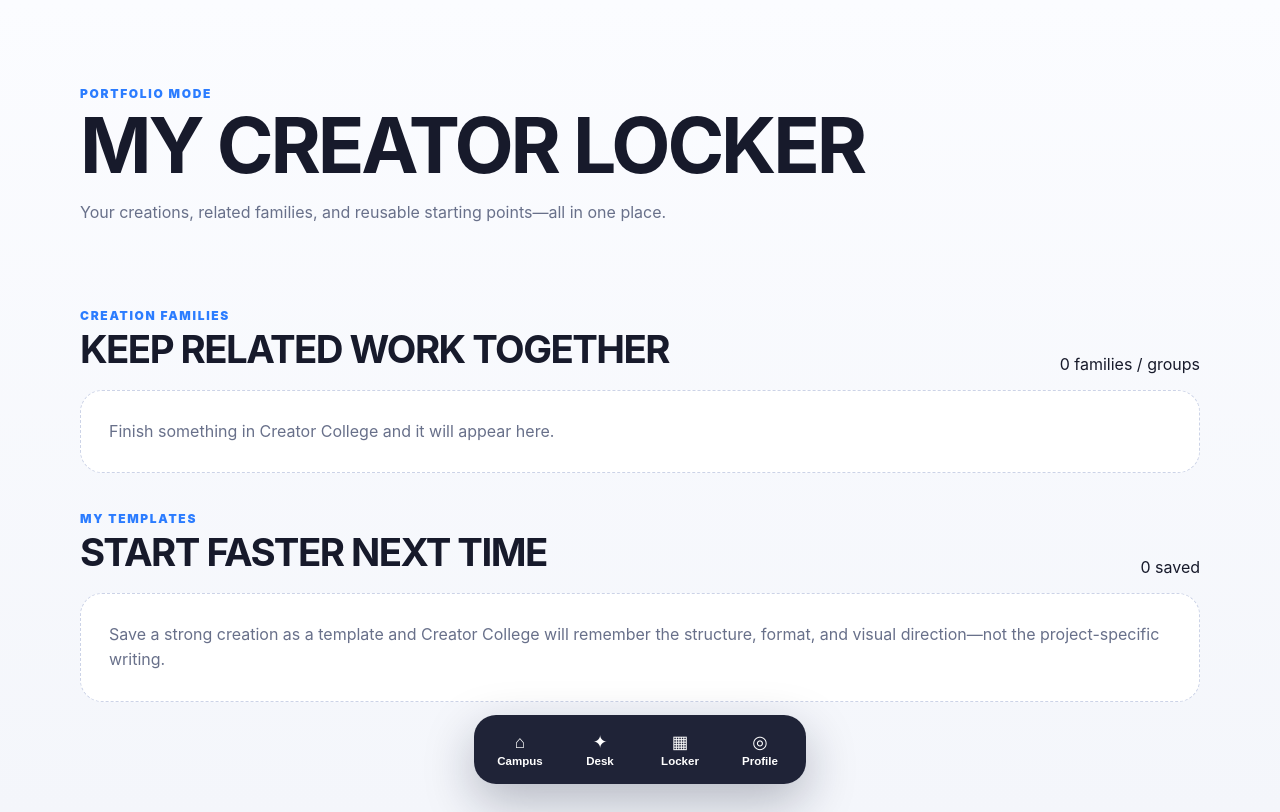
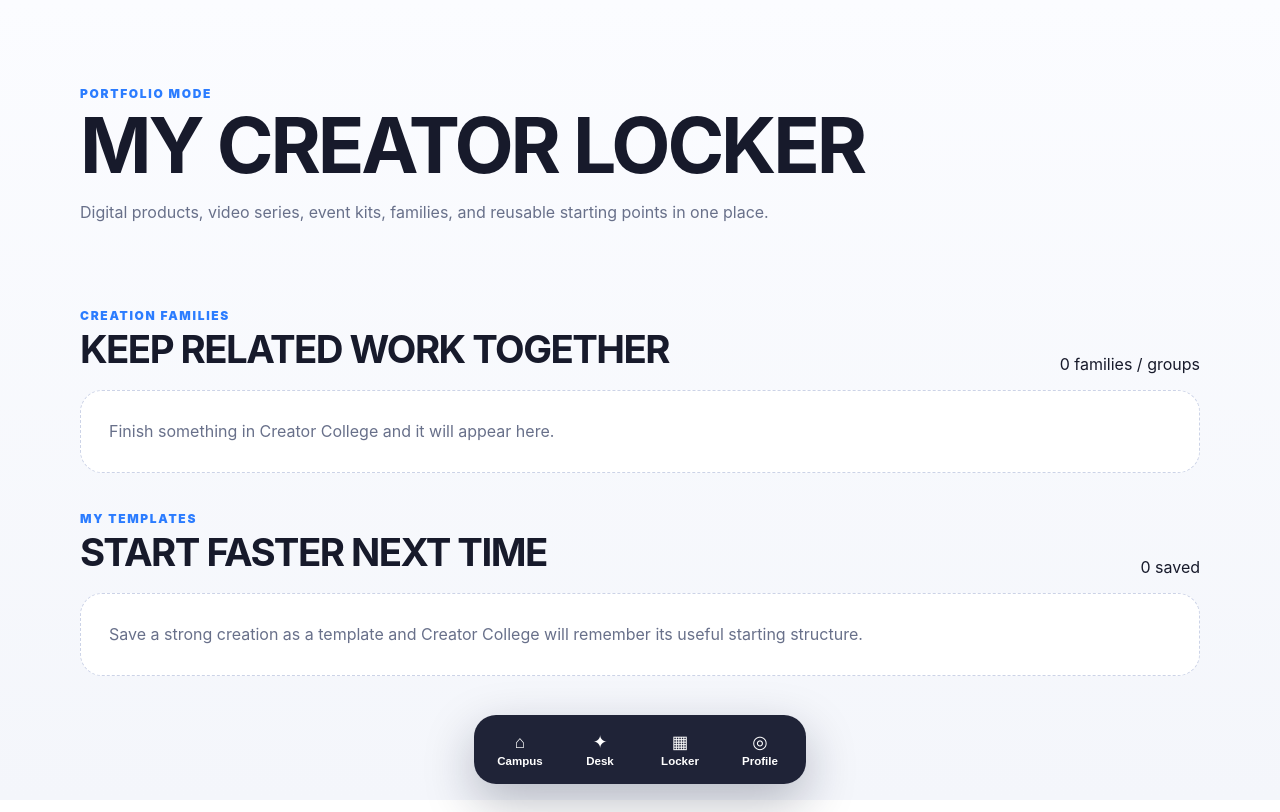
Before and after one commit to melbgittinit/botbox-alpha-clean, a Next.js app: page /creator-college/locker in a window 1280 px wide. Built offline with nearby package versions, Linux system fonts and the light colour scheme.

Commit message:
Unify Creator Locker across builder types

```diff
--- a/app/creator-college/locker/page.tsx
+++ b/app/creator-college/locker/page.tsx
@@ -1,25 +1,24 @@
 "use client";
 
 import { useEffect, useMemo, useState } from "react";
+import { familyGroups, readUnifiedCreations, type UnifiedCreation } from "../lib/creatorCollegeStore";
 
-type Creation={id:string;title:string;format:string;progress:number;status:"BUILDING"|"COMPLETE";updatedAt:string;familyId?:string;parentId?:string;style?:string;outline?:string[];sections?:{title:string;body:string}[]};
-type Template={id:string;title:string;format:string;style:string;outline:string[];sourceId:string};
-const STORAGE_KEY="creator-college-v1-creations";
+type Template={id:string;title:string;format:string;style:string;sourceId:string;kind:string};
 const TEMPLATE_KEY="creator-college-v1-templates";
 
 export default function CreatorLockerPage(){
-  const[creations,setCreations]=useState<Creation[]>([]);
+  const[creations,setCreations]=useState<UnifiedCreation[]>([]);
   const[templates,setTemplates]=useState<Template[]>([]);
-  useEffect(()=>{setCreations(JSON.parse(localStorage.getItem(STORAGE_KEY)||"[]"));setTemplates(JSON.parse(localStorage.getItem(TEMPLATE_KEY)||"[]"))},[]);
-  const families=useMemo(()=>{const map=new Map<string,Creation[]>();for(const item of creations){const key=item.familyId||`solo-${item.id}`;map.set(key,[...(map.get(key)||[]),item])}return Array.from(map.entries())},[creations]);
+  useEffect(()=>{setCreations(readUnifiedCreations());setTemplates(JSON.parse(localStorage.getItem(TEMPLATE_KEY)||"[]"))},[]);
+  const families=useMemo(()=>familyGroups(creations),[creations]);
 
-  function saveTemplate(item:Creation){const next:Template={id:`tpl-${Date.now()}`,title:`${item.title} Template`,format:item.format,style:item.style||"Clean",outline:item.outline||[],sourceId:item.id};const list=[next,...templates.filter(t=>t.sourceId!==item.id)];localStorage.setItem(TEMPLATE_KEY,JSON.stringify(list));setTemplates(list)}
+  function saveTemplate(item:UnifiedCreation){const next:Template={id:`tpl-${Date.now()}`,title:`${item.title} Template`,format:item.format,style:item.style||"Clean",sourceId:item.id,kind:item.kind};const list=[next,...templates.filter(t=>t.sourceId!==item.id)];localStorage.setItem(TEMPLATE_KEY,JSON.stringify(list));setTemplates(list)}
   function deleteTemplate(id:string){const list=templates.filter(t=>t.id!==id);localStorage.setItem(TEMPLATE_KEY,JSON.stringify(list));setTemplates(list)}
 
-  return <main className="cc4-shell"><section className="cc4-hero"><span className="cc4-eyebrow">PORTFOLIO MODE</span><h1>MY CREATOR LOCKER</h1><p>Your creations, related families, and reusable starting points—all in one place.</p></section>
+  return <main className="cc4-shell"><section className="cc4-hero"><span className="cc4-eyebrow">PORTFOLIO MODE</span><h1>MY CREATOR LOCKER</h1><p>Digital products, video series, event kits, families, and reusable starting points in one place.</p></section>
 
-    <section className="cc4-section"><div className="cc4-section-head"><div><span className="cc4-eyebrow">CREATION FAMILIES</span><h2>KEEP RELATED WORK TOGETHER</h2></div><span>{families.length} families / groups</span></div>{families.length===0?<div className="cc4-empty">Finish something in Creator College and it will appear here.</div>:<div className="cc4-family-list">{families.map(([familyId,items])=><article className="cc4-family" key={familyId}><div className="cc4-family-head"><div><small>{items.length>1?"CREATION FAMILY":"CREATION"}</small><h3>{items[0].title.replace(/ — .+$/,'')}</h3></div><b>{items.length} item{items.length===1?"":"s"}</b></div><div className="cc4-family-items">{items.map(item=><div key={item.id}><span>{item.status==="COMPLETE"?"✓":"◌"}</span><div><b>{item.title}</b><small>{item.format} · {item.progress}%</small></div><div className="cc4-mini-actions"><a href="/creator-college">{item.status==="BUILDING"?"CONTINUE":"OPEN"}</a><button onClick={()=>saveTemplate(item)}>SAVE AS TEMPLATE</button></div></div>)}</div></article>)}</div>}</section>
+    <section className="cc4-section"><div className="cc4-section-head"><div><span className="cc4-eyebrow">CREATION FAMILIES</span><h2>KEEP RELATED WORK TOGETHER</h2></div><span>{families.length} families / groups</span></div>{families.length===0?<div className="cc4-empty">Finish something in Creator College and it will appear here.</div>:<div className="cc4-family-list">{families.map(([familyId,items])=><article className="cc4-family" key={familyId}><div className="cc4-family-head"><div><small>{items.length>1?"CREATION FAMILY":"CREATION"}</small><h3>{items[0].title.replace(/ — .+$/,'')}</h3></div><b>{items.length} item{items.length===1?"":"s"}</b></div><div className="cc4-family-items">{items.map(item=><div key={`${item.kind}-${item.id}`}><span>{item.status==="COMPLETE"?"✓":"◌"}</span><div><b>{item.title}</b><small>{item.kind.replace("_"," ")} · {item.format} · {item.progress}%</small></div><div className="cc4-mini-actions"><a href={item.route}>{item.status==="BUILDING"?"CONTINUE":"OPEN"}</a><button onClick={()=>saveTemplate(item)}>SAVE AS TEMPLATE</button></div></div>)}</div></article>)}</div>}</section>
 
-    <section className="cc4-section" id="templates"><div className="cc4-section-head"><div><span className="cc4-eyebrow">MY TEMPLATES</span><h2>START FASTER NEXT TIME</h2></div><span>{templates.length} saved</span></div>{templates.length===0?<div className="cc4-empty">Save a strong creation as a template and Creator College will remember the structure, format, and visual direction—not the project-specific writing.</div>:<div className="cc4-grid cc4-card-grid">{templates.map(t=><article className="cc4-card" key={t.id}><small>MY TEMPLATE</small><h3>{t.title}</h3><p>{t.format} · {t.style}</p><b>{t.outline.length} reusable sections</b><div className="cc4-mini-actions"><a href="/creator-college">USE TEMPLATE</a><button onClick={()=>deleteTemplate(t.id)}>REMOVE</button></div></article>)}</div>}</section>
+    <section className="cc4-section" id="templates"><div className="cc4-section-head"><div><span className="cc4-eyebrow">MY TEMPLATES</span><h2>START FASTER NEXT TIME</h2></div><span>{templates.length} saved</span></div>{templates.length===0?<div className="cc4-empty">Save a strong creation as a template and Creator College will remember its useful starting structure.</div>:<div className="cc4-grid cc4-card-grid">{templates.map(t=><article className="cc4-card" key={t.id}><small>{t.kind.replace("_"," ").toUpperCase()} TEMPLATE</small><h3>{t.title}</h3><p>{t.format} · {t.style}</p><div className="cc4-mini-actions"><a href={t.kind==="video_series"?"/creator-college/video":t.kind==="event_kit"?"/creator-college/event":"/creator-college"}>USE TEMPLATE</a><button onClick={()=>deleteTemplate(t.id)}>REMOVE</button></div></article>)}</div>}</section>
   </main>;
 }
```
